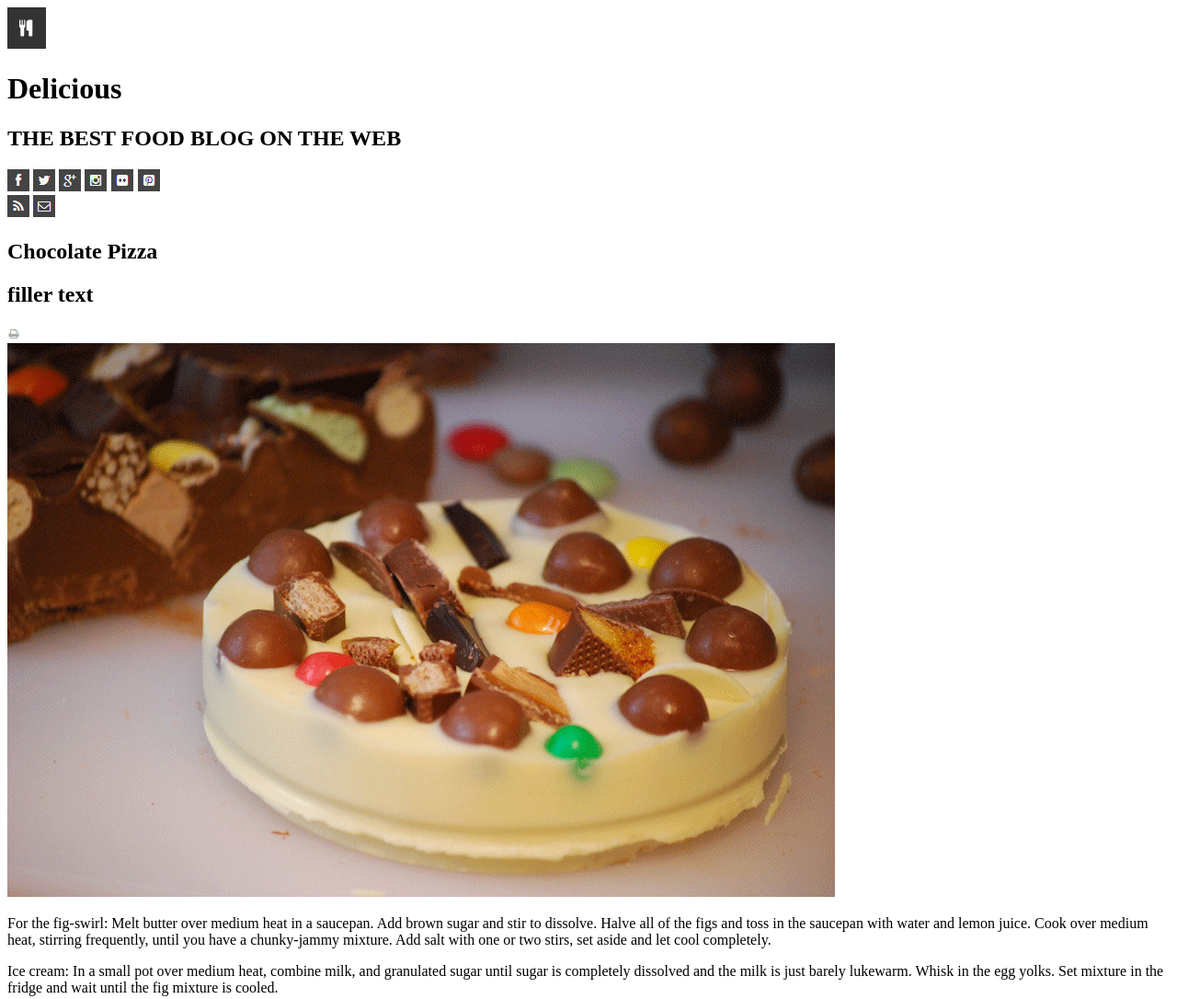
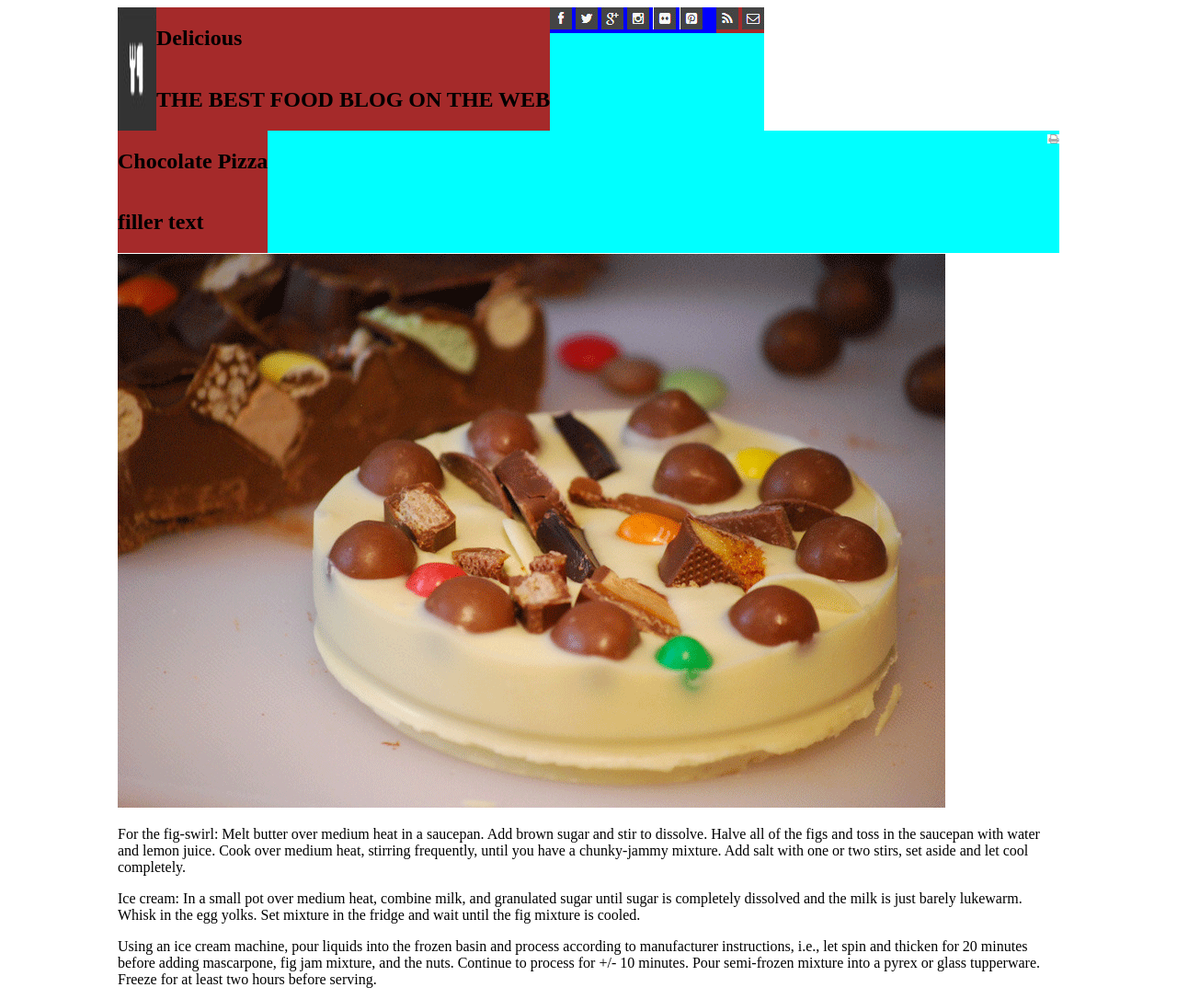
Before and after one commit to bradyd-code-fellows-projects/chocolate-pizza, a plain HTML site: page index.html in a window 1280 px wide. Shown: the top 1086 px of the page at 92% size. Drawn offline with Linux system fonts and the light colour scheme.

Commit message:
Guy worked on this portion for hour 2

```diff
--- a/index.html
+++ b/index.html
@@ -3,25 +3,26 @@
 
 <head>
   <meta charset="UTF-8">
+  <link rel="stylesheet" href="style.css">
   <title>Chocolate Pizza</title>
 </head>
 
 <body>
 
-  <header>
+  <header class="container">
 
-    <div>
-      <!--left side of page-->
-      <img src="/img/logo.png" alt="image of Delicious logo">
-      <!--small logo png-->
+    <section class="image-headings">
+      <img src="img/logo.png" alt="image of Delicious logo">
+      <div class="header-left-text">
         <h1>Delicious</h1>
         <h2>THE BEST FOOD BLOG ON THE WEB</h2>
       </div>
-
+    </section>
     <section>
       <!--right side of page-->
 
-      <div>
+      <section class="header-right">
+        <div class="socials">
           <!-- facebook through pinterest icons-->
           <img src="img/fb-icon.png" alt="share to facebook button">
           <img src="img/twit-icon.png" alt="share to twitter button">
@@ -36,7 +37,7 @@
           <img src="img/rss-icon.png" alt="RSS button">
           <img src="img/mail-icon.png" alt="email link button">
         </div>
-
+      </section>
     </section>
 
 
@@ -46,9 +47,9 @@
 
   <main>
 
-    <section>
+    <section class="container">
 
-      <div>
+      <div class="main-heading-text">
         <!-- left side of page-->
         <H1>Chocolate Pizza</H1>
         <h2>filler text</h2>
@@ -58,19 +59,27 @@
       <!--print icon, right side of page-->
 
     </section>
-
-    <img src="img/choco-pizza.png" alt="big picture of chocolate pizza"> <!-- chocolate pizza hero image-->
-
+    <div class="hero-img">
+      <img src="img/choco-pizza.png" alt="big picture of chocolate pizza">
+      <!-- chocolate pizza hero image-->
+    </div>
     <article>
 
       <p>
-        For the fig-swirl: Melt butter over medium heat in a saucepan. Add brown sugar and stir to dissolve. Halve all of the figs and toss in the saucepan with water and lemon juice. Cook over medium heat, stirring frequently, until you have a chunky-jammy mixture. Add salt with one or two stirs, set aside and let cool completely.</p>
+        For the fig-swirl: Melt butter over medium heat in a saucepan. Add brown sugar and stir to dissolve. Halve all
+        of the figs and toss in the saucepan with water and lemon juice. Cook over medium heat, stirring frequently,
+        until you have a chunky-jammy mixture. Add salt with one or two stirs, set aside and let cool completely.</p>
 
       <p>
-        Ice cream: In a small pot over medium heat, combine milk, and granulated sugar until sugar is completely dissolved and the milk is just barely lukewarm. Whisk in the egg yolks. Set mixture in the fridge and wait until the fig mixture is cooled.</p>
+        Ice cream: In a small pot over medium heat, combine milk, and granulated sugar until sugar is completely
+        dissolved and the milk is just barely lukewarm. Whisk in the egg yolks. Set mixture in the fridge and wait until
+        the fig mixture is cooled.</p>
 
       <p>
-        Using an ice cream machine, pur liquids into the forzen basin and proces according to manufacutrer insturctions, i.e., let spin and thicken for 20 minutes befoer adding mascarpone, fig jam mixute, and the nuts.  Continue to process for +/- 10 minutes. Pour semi-frozen mixutre into a pyrex or glass tupperware. Freeze for at least two hours before serving.</p>
+        Using an ice cream machine, pour liquids into the frozen basin and process according to manufacturer
+        instructions, i.e., let spin and thicken for 20 minutes before adding mascarpone, fig jam mixture, and the nuts.
+        Continue to process for +/- 10 minutes. Pour semi-frozen mixture into a pyrex or glass tupperware. Freeze for at
+        least two hours before serving.</p>
 
     </article>
 
@@ -123,10 +132,13 @@
       <img src="img/small-logo.png" alt="small image of Delicious logo" />
     </div>
 
-    <h4>Delicious &copy; 2013 <!--dot separator thing--> All Rights Reserved. </h4>
+    <h4>Delicious &copy; 2013
+      <!--dot separator thing--> All Rights Reserved.
+    </h4>
     <h4>Proudly published with Ghost.</h4>
 
   </footer>
 
 </body>
+
 </html>
--- a/style.css
+++ b/style.css
@@ -0,0 +1,61 @@
+body {
+  width: max-content;
+  display: block;
+  margin-left: auto;
+  margin-right: auto;
+}
+
+.container {
+  background-color: aqua;
+  display: flex;
+  justify-content: space-between;
+}
+
+.image-headings {
+  background-color: darkcyan;
+  display: flex;
+  justify-content: flex-start;
+  align-content: center;
+}
+
+.header-left-text {
+  background-color: brown;
+  display: flex;
+  flex-direction: column;
+
+}
+
+.header-right {
+  display: flex;
+  flex-direction: row;
+
+  background-color: brown;
+  display: flex;
+}
+
+.socials {
+  height: max-content;
+  margin-top: auto;
+  margin-bottom: auto;
+  background-color: blue;
+  padding-right: 15px;
+}
+
+.main-heading-text {
+  background-color: brown;
+  display: flex;
+  flex-direction: column;
+
+}
+
+.hero-img {
+  width: 100%;
+}
+
+header {
+  width: inherit;
+}
+
+main {
+  width: 80vw;
+}
```
Lines whose indentation alone changed are shown as unchanged.
